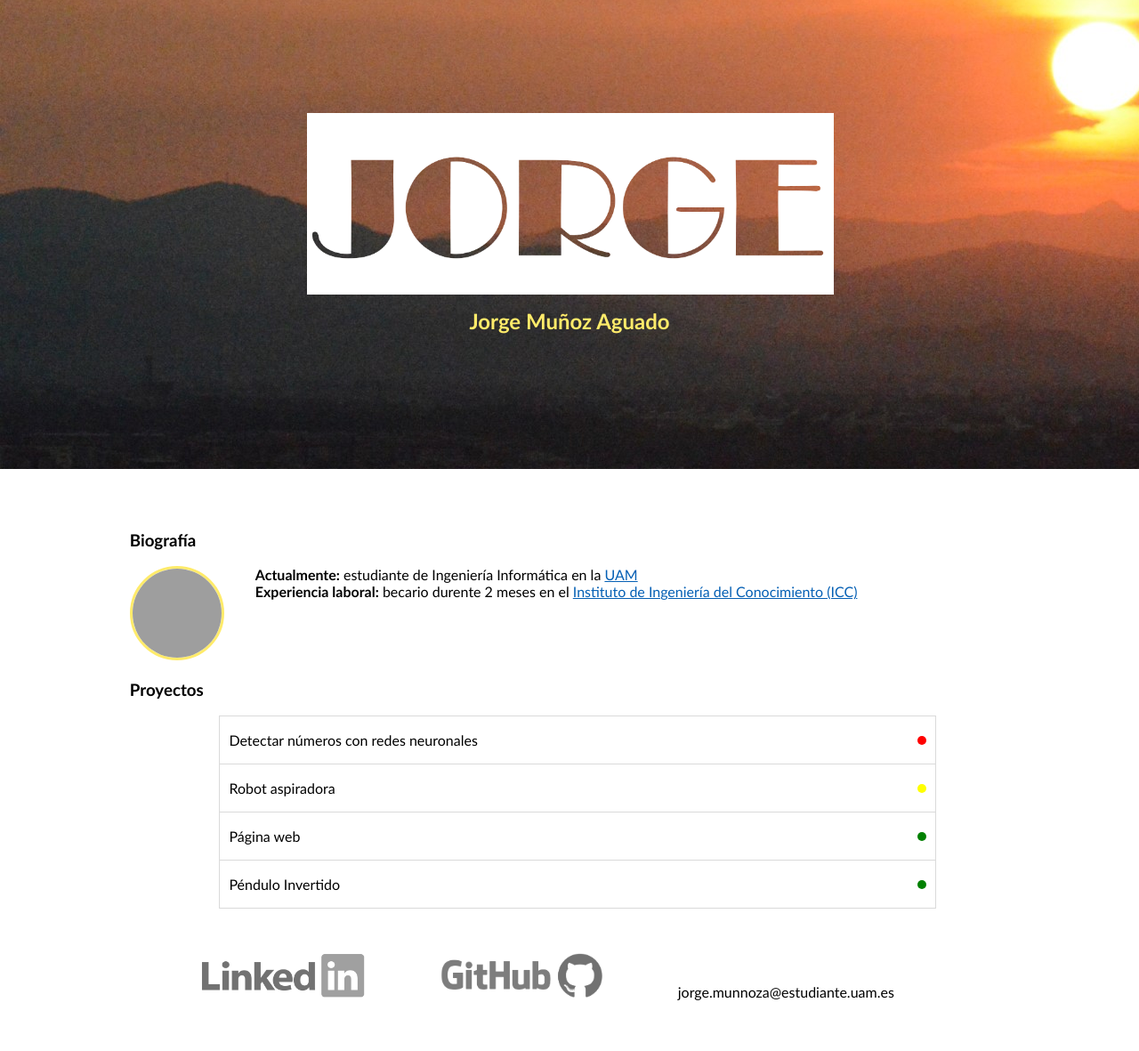
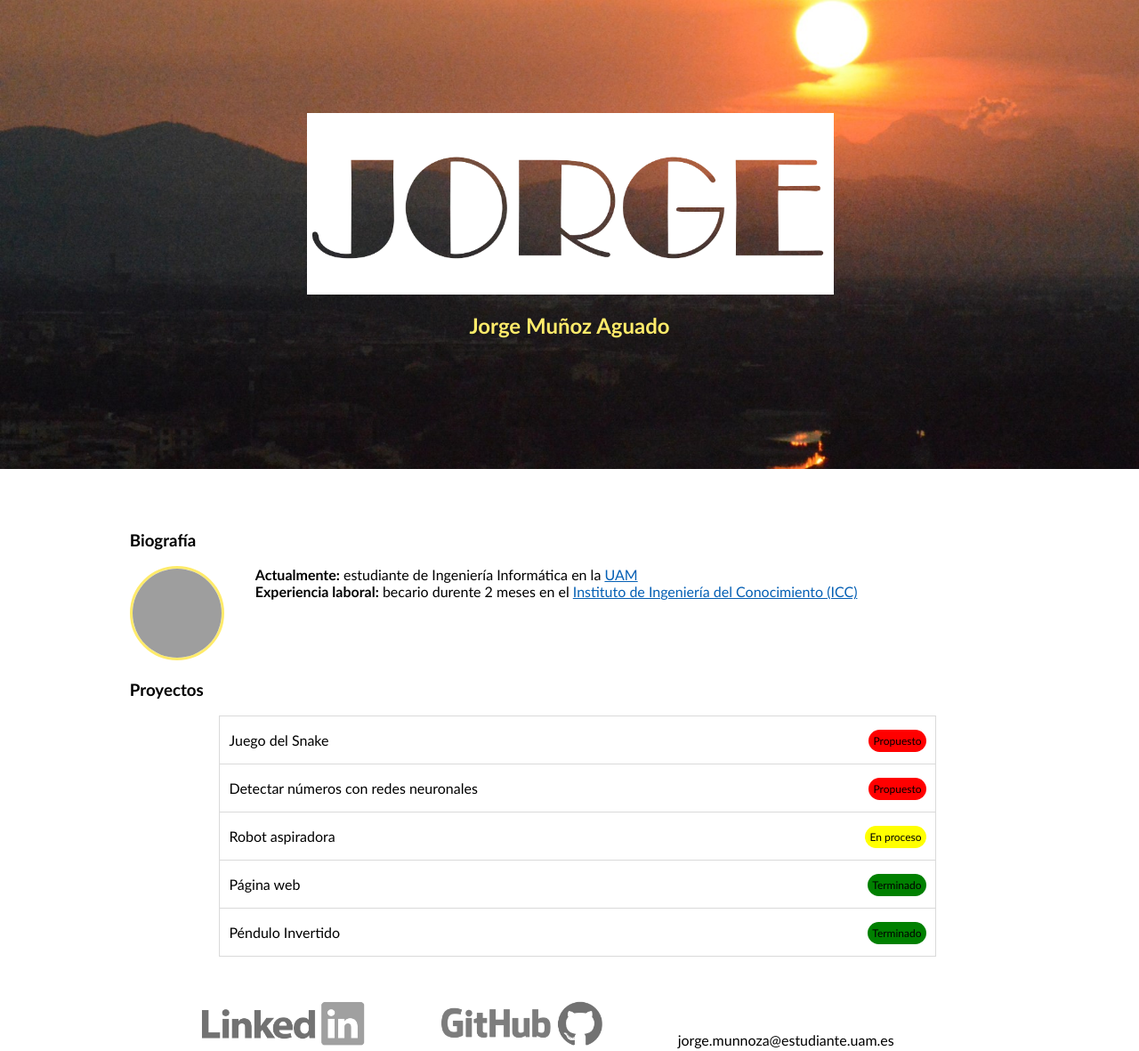
Before and after one commit to JorgeMunnozAguado/WebPage, a plain HTML site: page index.html in a window 1280 px wide. Shown: the part 74-1255 px from the top of the page at 89% size. Drawn offline with Linux system fonts and the light colour scheme; grey boxes are pictures that could not be loaded.

Commit message:
Reducing size of images.

```diff
--- a/index.html
+++ b/index.html
@@ -3,25 +3,17 @@
 <head>
 
 	<title>Jorge Mu&#241;oz Aguado</title>
-    <!--<link href="./logom.png" rel="shortcut icon">/-->
+    <link href="https://media.licdn.com/dms/image/C4D03AQHRJEigGX6vOQ/profile-displayphoto-shrink_200_200/0?e=1541030400&v=beta&t=xMsUc1TSHUGYv0WFlgrnIzIvxEVMaqp_EVg5SLGteLA" rel="shortcut icon">
     <meta name="theme-color" content="#ffeb6a" />
     <link rel="stylesheet" href="styles.css">
     <meta http-equiv="Content-Type" content="text/html; charset=UTF-16" />
     <script src="scripts.js"></script>
 
 </head>
-<body onscroll="prueba()" onload="setPaddingImage()">
-    <div id="body-div">
+<body onscroll="scrolling()" onload="setPaddingImage()">
 
+    <div id="auxiliar"></div>
     <div id="header-div">
-
-            <!-- data-src-desktop data-src-tablet data-src-phone .... for images/-->
-
-            <!--
-            <div class="header">
-                <img src="DSC_0372.JPG" class="header"/>
-            </div>
-            /-->
 
         <div id="header-letters" class="name">
 
@@ -46,7 +38,7 @@
             </div>
 
         </div>
-            <center><h2 class="name">Jorge Mu&#241;oz Aguado</h2></center>
+        <div id="header-name"><h2 class="name">Jorge Mu&#241;oz Aguado</h2></div>
 
     </div>
 
@@ -58,8 +50,8 @@
             <img class="floating-center circle type1-circle" src="https://media.licdn.com/dms/image/C4D03AQHRJEigGX6vOQ/profile-displayphoto-shrink_200_200/0?e=1541030400&v=beta&t=xMsUc1TSHUGYv0WFlgrnIzIvxEVMaqp_EVg5SLGteLA"/>
 
             <div class="floating-center" style="margin-left: 35px;">
-                    <li><b>Actualmente:</b> estudiante de Ingeniería Informática en la <a href="https://uam.es/" target="_blank">UAM</a></li>
-                    <li><b>Experiencia laboral:</b> becario durente 2 meses en el <a href="www.iic.uam.es/" target="_blank">Instituto de Ingeniería del Conocimiento (ICC)</a></li>
+                <text><b>Actualmente:</b> estudiante de Ingeniería Informática en la <a href="https://uam.es/" target="_blank">UAM</a></text><br/>
+                <text><b>Experiencia laboral:</b> becario durente 2 meses en el <a href="www.iic.uam.es/" target="_blank">Instituto de Ingeniería del Conocimiento (ICC)</a></text>
             </div>
         </div>
 
@@ -70,20 +62,24 @@
             <div style="width: 80%; margin-left: 10%;">
 
                 <div class="project">
+                    <p>Juego del Snake</p>
+                    <div class="type2-circle suggestion" title="Propuesto">Propuesto</div>
+                </div>
+                <div class="project">
                     <p>Detectar números con redes neuronales</p>
-                        <div class="circle type2-circle suggestion" title="Propuesto"></div>
+                    <div class="type2-circle suggestion" title="Propuesto">Propuesto</div>
                 </div>
                 <div class="project">
                     <p>Robot aspiradora</p>
-                        <div class="circle type2-circle process" title="En proceso"></div>
+                    <div class="type2-circle process" title="En proceso">En proceso</div>
                 </div>
                 <div class="project">
                     <p>Página web</p>
-                        <div class="circle type2-circle done" title="Terminado"></div>
+                    <div class="type2-circle done" title="Terminado">Terminado</div>
                 </div>
                 <div class="project">
                     <p>Péndulo Invertido</p>
-                        <div class="circle type2-circle done" title="Terminado"></div>
+                    <div class="type2-circle done" title="Terminado">Terminado</div>
                 </div>
 
             </div>
@@ -91,10 +87,9 @@
 
         <div id="social-div" class="center">
 
-                <a href="https://www.linkedin.com/in/jorge-mu%C3%B1oz-aguado/" class="bottom" target="_blank"><img src="linkedin_logo_black.png" id="linkeding-img" onmouseover="this.src = 'linkedin_logo.png'" onmouseout="this.src = 'linkedin_logo_black.png'" class="bottom-img"/></a>
-                <a href="https://github.com/JorgeMunnozAguado" class="bottom" target="_blank"><img src="github_logo_black.png" id="linkeding-img" onmouseover="this.src = 'github_logo.png'" onmouseout="this.src = 'github_logo_black.png'" class="bottom-img"/></a>
+            <a href="https://www.linkedin.com/in/jorge-mu%C3%B1oz-aguado/" class="bottom" target="_blank"><img src="linkedin_logo_black.jpg" id="linkeding-img" onmouseover="this.src = 'linkedin_logo.jpg'" onmouseout="this.src = 'linkedin_logo_black.jpg'" class="bottom-img"/></a>
+            <a href="https://github.com/JorgeMunnozAguado" class="bottom" target="_blank"><img src="github_logo_black.jpg" id="linkeding-img" onmouseover="this.src = 'github_logo.jpg'" onmouseout="this.src = 'github_logo_black.jpg'" class="bottom-img"/></a>
             <text class="bottom">jorge.munnoza@estudiante.uam.es</text>
-            </div>
         </div>
     </div>
 
--- a/scripts.js
+++ b/scripts.js
@@ -1,21 +1,33 @@
-
+var header;
+var sticky;
 
 function moveLetter( name, size ) {
     document.getElementById( name ).style.height = size;
 }
 
-function prueba() {
+function scrolling() {
 
-    var marginTop = -(document.documentElement.scrollTop) * 0.6;
+    if (window.pageYOffset > sticky) {
 
-    document.getElementById('body-info').style.marginTop = marginTop + 'px';
+        header.classList.add('sticky');
+
+    } else {
+
+        header.classList.remove('sticky');
+
+        var marginTop = -(document.documentElement.scrollTop) * 0.6;
+        document.getElementById('body-info').style.marginTop = marginTop + 'px';
+
+    }
 }
 
 function setPaddingImage( ) {
 
     var pageHeight = screen.height;
-    var pageWidth = screen.width;
 
     document.getElementById('header-div').style.height = pageHeight + 'px';
     document.getElementById('header-letters').style.marginTop = (pageHeight * 2 / 6) + 'px';
+
+    header = document.getElementById('header-name');
+    sticky = header.offsetTop;
 }
--- a/styles.css
+++ b/styles.css
@@ -16,17 +16,13 @@ a:hover {
     color: #DADADA;
 }
 
-
-#body-div { /**/
-    background-color: White;
-}
-
 .header {
     width: 100%;
 }
 
 #header-div {
     background-image: url(DSC_0372.JPG);
+    background-size: cover;
     padding-top: 1px;
     max-height: 1125px;
 }
@@ -37,15 +33,34 @@ img.name {
 }
 
 div.name {
-    height: 199px;
+    height: 204px;
     width: 590px;
     margin: auto;
     position: inherit;
 }
 
 h2.name {
-    position: relative;
     color: #ffeb6a;
+    text-align: center;
+    height: 30px;
+    margin: 20px;
+    /*width: max-content;*/
+}
+
+#header-name {
+    position: absolute;
+    width: 100%;
+    height: 70px;
+    -webkit-transition: 0.2s;
+}
+
+.sticky {
+    position: fixed !important;
+    top: 0;
+    width: 100%;
+    z-index: 1000;
+    background-color: #242323;
+    box-shadow: 0 1px 13px #8d8d8d78;
 }
 
 .letter-cont {
@@ -86,7 +101,7 @@ h2.name {
 }
 
 .move {
-    -webkit-transition: 0.2s;
+    -webkit-transition: 0.2s; /*cubic-bezier(0.29, 2.26, 1, 3.82) 0s*/
     background: #ffeb6a; /*#045FB4*/
     height: 1px;
 }
@@ -112,10 +127,11 @@ h2.name {
 }
 
 .type2-circle {
-    width: 10px;
-    height: 10px;
     float: right;
-    margin-top: -30px;
+    margin-top: -37px;
+    padding: 5px;
+    border-radius: 13px;
+    font-size: 12px;
 }
 
 .project {
```
Also changed, not shown: github_logo.jpg (added), github_logo.png (deleted), github_logo_black.jpg (added), github_logo_black.png (deleted), letras.png (renamed from Letras.png), linkedin_logo.jpg (added), linkedin_logo.png (deleted), linkedin_logo_black.jpg (added), linkedin_logo_black.png (deleted). Lines whose indentation alone changed are shown as unchanged.
